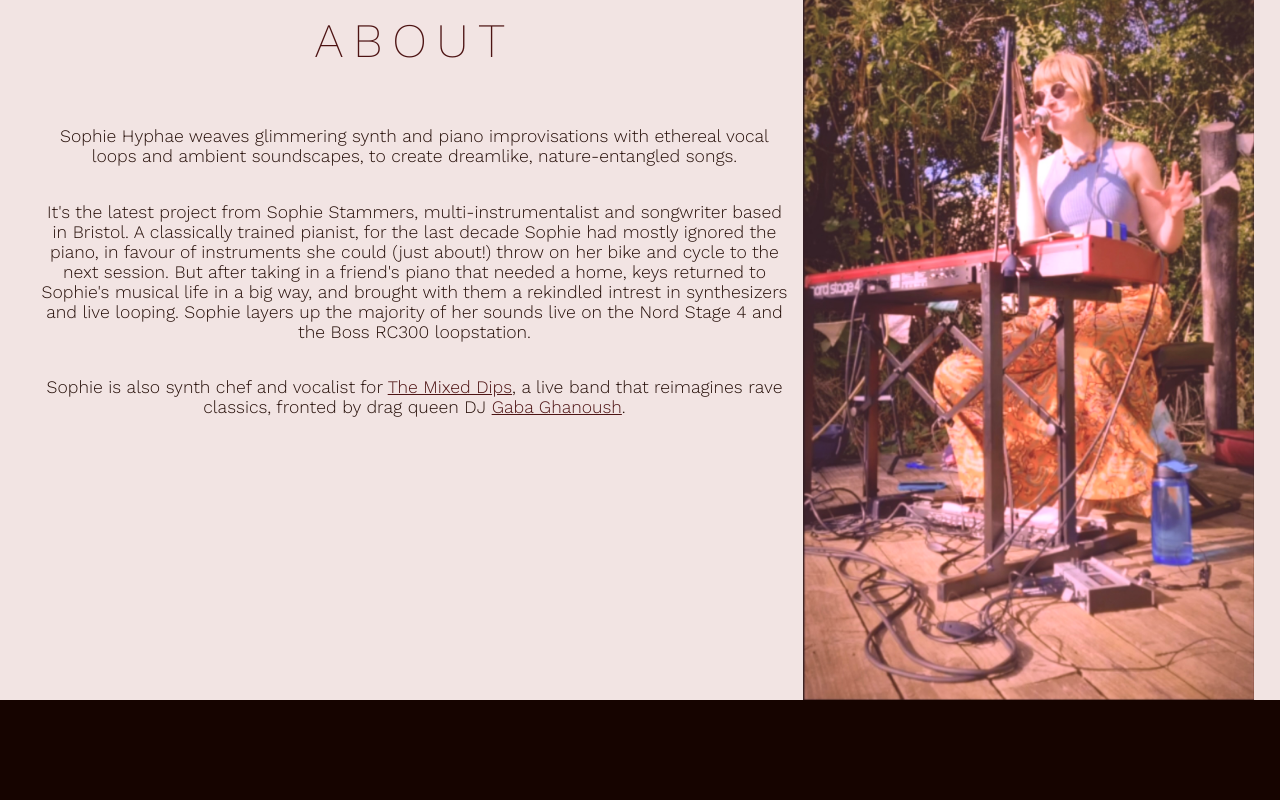
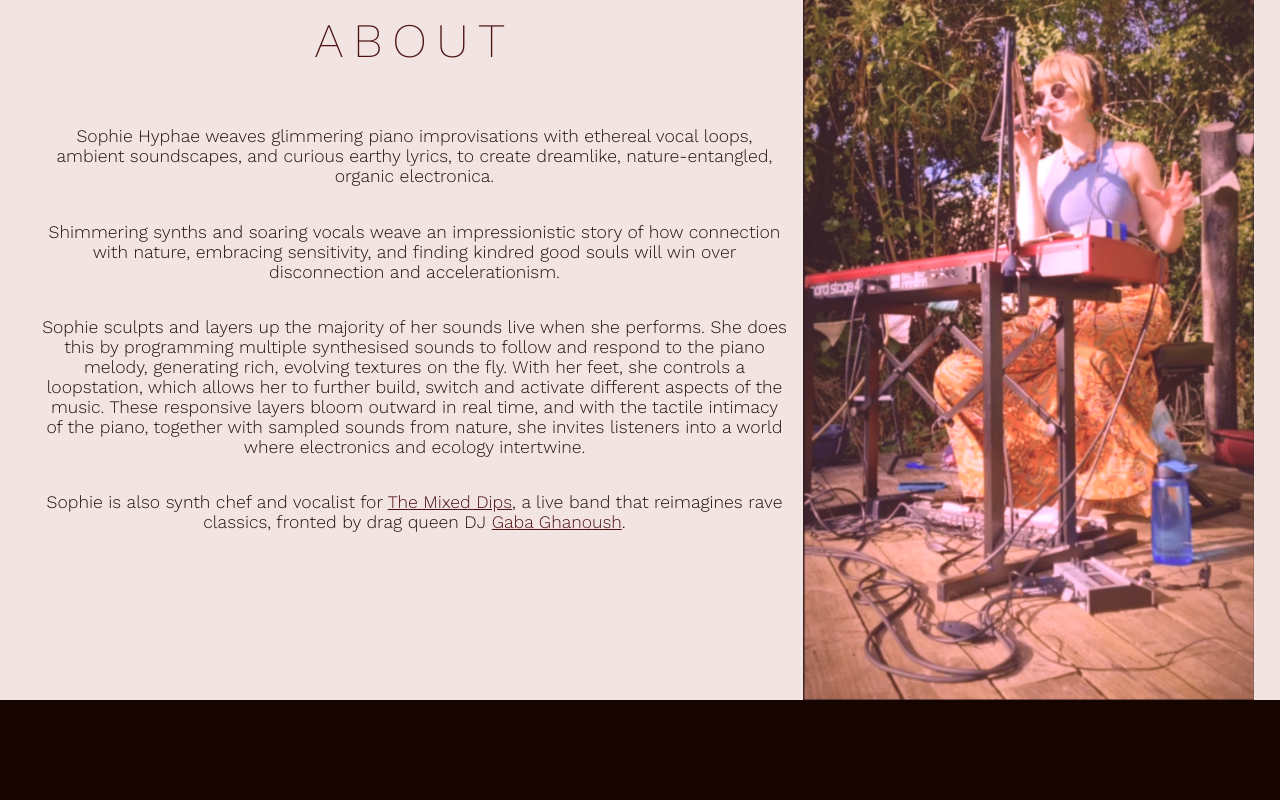
Before and after one commit to sohyphae/shweb, a React (Vite) app: page / in a window 1280 px wide. Shown: the part 900-1700 px from the top of the page. Built offline with nearby package versions, Linux system fonts and the light colour scheme.

Commit message:
update blurb and live dates

```diff
--- a/src/App.css
+++ b/src/App.css
@@ -25,7 +25,8 @@ body {
   top: 0;
   left: 0;
   width: 100%;
-  height: 100lvh;
+  height: 100%;
+  /* height: 100lvh; */
   background-image: url('/tree-upd2.jpg');
   background-size: cover;
   background-position: center;
--- a/src/components/About.tsx
+++ b/src/components/About.tsx
@@ -7,9 +7,10 @@ const About: React.FC = () => {
       <div className="about-container">
         <div className="about-text">
           <h2 className="section-header text-mid-dark margin-top-10vh">About</h2>
-          <p className="body-text text-dark">Sophie Hyphae weaves glimmering synth and piano improvisations with ethereal vocal loops and ambient soundscapes, to create dreamlike, nature-entangled songs.</p>
+          <p className="body-text text-dark">Sophie Hyphae weaves glimmering piano improvisations with ethereal vocal loops, ambient soundscapes, and curious earthy lyrics, to create dreamlike, nature-entangled, organic electronica.</p>
+          <p className="body-text text-dark">Shimmering synths and soaring vocals weave an impressionistic story of how connection with nature, embracing sensitivity, and finding kindred good souls will win over disconnection and accelerationism.</p>
           <p className="body-text text-dark">
-            It's the latest project from Sophie Stammers, multi-instrumentalist and songwriter based in Bristol. A classically trained pianist, for the last decade Sophie had mostly ignored the piano, in favour of instruments she could (just about!) throw on her bike and cycle to the next session. But after taking in a friend's piano that needed a home, keys returned to Sophie's musical life in a big way, and brought with them a rekindled intrest in synthesizers and live looping. Sophie layers up the majority of her sounds live on the Nord Stage 4 and the Boss RC300 loopstation.
+          Sophie sculpts and layers up the majority of her sounds live when she performs. She does this by programming multiple synthesised sounds to follow and respond to the piano melody, generating rich, evolving textures on the fly. With her feet, she controls a loopstation, which allows her to further build, switch and activate different aspects of the music. These responsive layers bloom outward in real time, and with the tactile intimacy of the piano, together with sampled sounds from nature, she invites listeners into a world where electronics and ecology intertwine.
           </p>
           <p className="body-text text-dark">
             Sophie is also synth chef and vocalist for <a href="https://www.themixeddips.com/" target="_blank" rel="noopener noreferrer" >The Mixed Dips</a>, a live band that reimagines rave classics, fronted by drag queen DJ <a href="https://www.instagram.com/gaba_ghanoush/" target="_blank" rel="noopener noreferrer" >Gaba Ghanoush</a>.
--- a/src/components/Live.tsx
+++ b/src/components/Live.tsx
@@ -6,8 +6,12 @@ const Live: React.FC = () => {
       <div className="live-container">
         <h2 className="section-header text-mid-dark">Live Dates</h2>
         <h2 className="dates-header text-mid-dark">Upcoming</h2>
+        <p className="body-text text-dark">18th April 2026: Dubber's End Spring Fiesta</p>
+        <p className="body-text text-dark">1st-4th May 2026: Insieme Festival</p>
+        <p className="body-text text-dark">3rd-6th July 2026: Not A Cult Festival</p>
+        <p className="body-text text-dark">25th July 2026: Windsor and Eton Pride</p>
+        <h2 className="dates-header text-mid-dark">Past</h2>
         <p className="body-text text-dark">18th December 2025: The Canteen, Bristol (The Mixed Dips)</p>
-        <h2 className="dates-header text-mid-dark">Past</h2>
         <p className="body-text text-dark">22nd August 2025: Shambala Festival (The Mixed Dips)</p>
         <p className="body-text text-dark">11th April 2025: Zoophoria, The Exchange Bristol (The Mixed Dips)</p>
         <p className="body-text text-dark">23rd June 2024: Chelsea Physic Garden Summer Lates</p>
```
